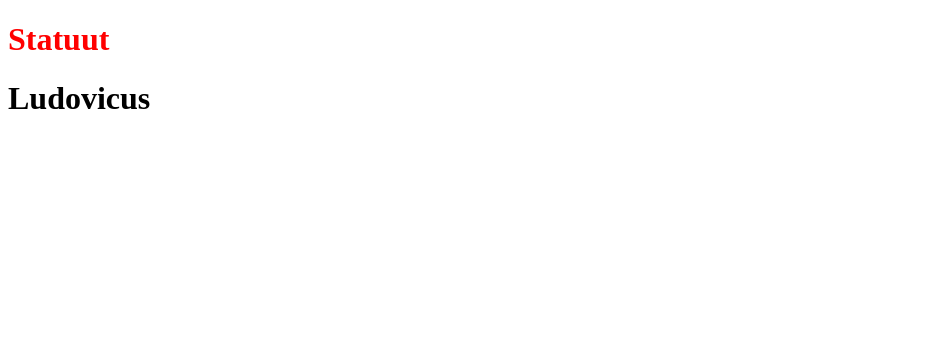
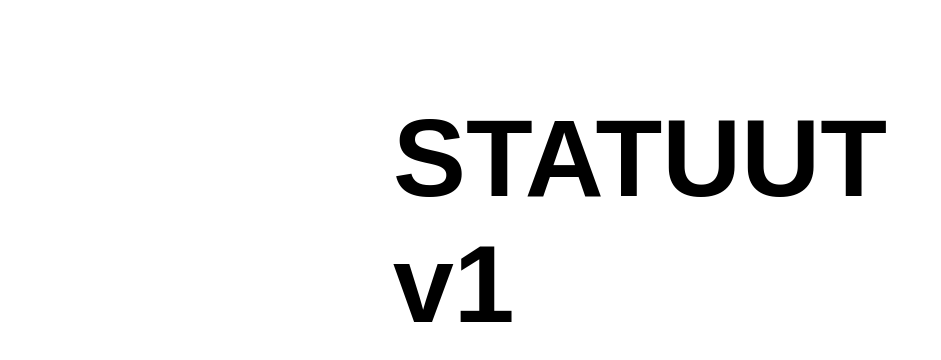
Before and after one commit to Junoburger/ludovicus, a Next.js app: page / in a window 1280 px wide. Shown: the top 360 px of the page, without its empty margins (0-941 px from the left). Built offline with nearby package versions, Linux system fonts and the light colour scheme.

Commit message:
adding global styles

```diff
--- /dev/null
+++ b/components/container/Header.tsx
@@ -0,0 +1,14 @@
+import React from "react";
+import { HeaderContainer } from "../styled/Header";
+
+export const Header = () => {
+  return (
+    <HeaderContainer>
+      <h1>
+        STATUUT
+        <br />
+        v1
+      </h1>
+    </HeaderContainer>
+  );
+};
--- a/components/styled/Header.ts
+++ b/components/styled/Header.ts
@@ -1,5 +1,9 @@
 import styled from "styled-components";
 
-export const Title = styled.h1`
-  color: red;
+export const HeaderContainer = styled.h1`
+  display: flex;
+  justify-content: center;
+  h1 {
+    font-size: 82pt;
+  }
 `;
--- /dev/null
+++ b/pages/_app.tsx
@@ -0,0 +1,6 @@
+import "../styles.css";
+
+// This default export is required in a new `pages/_app.js` file.
+export default function MyApp({ Component, pageProps }) {
+  return <Component {...pageProps} />;
+}
--- a/pages/index.tsx
+++ b/pages/index.tsx
@@ -1,5 +1,5 @@
 import Head from "next/head";
-import { Title } from "../components/styled/Header";
+import { Header } from "../components/container/Header";
 
 export default function Home() {
   return (
@@ -8,8 +8,7 @@ export default function Home() {
         <title>Ludovicus</title>
         <link rel="icon" href="/favicon.ico" />
       </Head>
-      <Title>Statuut</Title>
-      <h1>Ludovicus</h1>
+      <Header />
     </>
   );
 }
--- /dev/null
+++ b/styles.css
@@ -0,0 +1,3 @@
+* {
+  font-family: Arial, Helvetica, sans-serif;
+}
```
